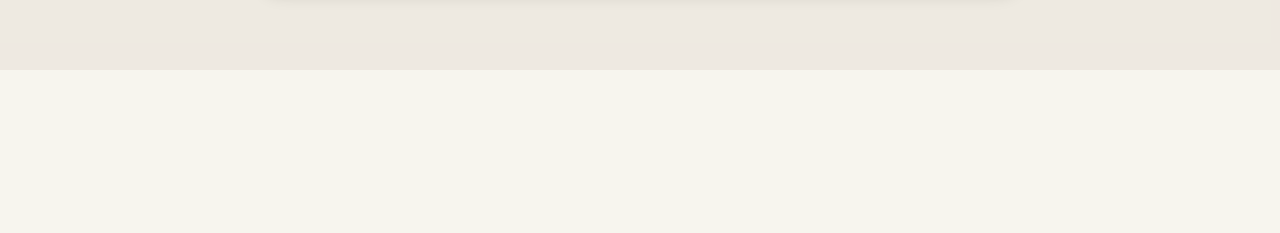
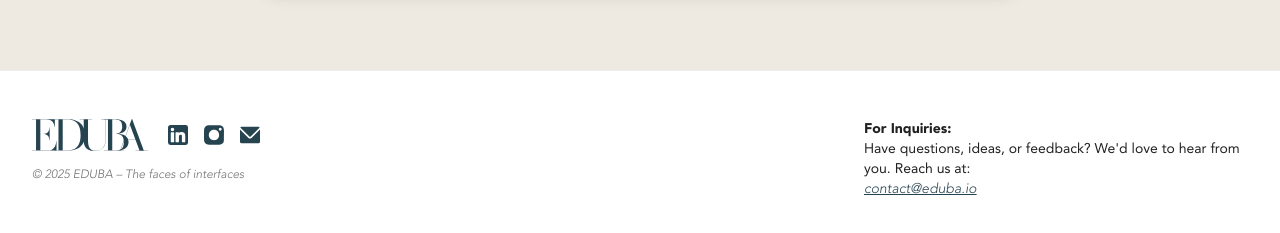
Before and after one commit to banbury-cheese/eduba-website, a Next.js app: page / in a window 1280 px wide. Shown: the part 6816-7049 px from the top of the page. Before the commit the page ends 6886 px from the top, so only its background shows below. Built offline with nearby package versions, Linux system fonts and the light colour scheme; a web font is replaced by a local one.

Commit message:
add footer section

```diff
--- a/app/page.js
+++ b/app/page.js
@@ -424,6 +424,135 @@ export default function Home() {
           </a>
         </div>
       </section>
+
+      <section className="footer">
+        <div className="footer__left">
+          <div className="footer__left-top">
+            <div className="footer__left-top__edubaLogo">
+              <svg
+                xmlns="http://www.w3.org/2000/svg"
+                width="139.591"
+                height="38.553"
+                viewBox="0 0 139.591 38.553"
+              >
+                <g
+                  id="Group_186"
+                  data-name="Group 186"
+                  transform="translate(-15.911 -16)"
+                >
+                  <g
+                    id="Group_79"
+                    data-name="Group 79"
+                    transform="translate(15.911 16)"
+                  >
+                    <path
+                      id="Path_14"
+                      data-name="Path 14"
+                      d="M34.618-160.031c-.324,6.151-3.237,11.331-9.5,11.331H15.356v-19.532h3.237c5.558,0,7.446,2.914,7.716,7.662h.27v-15.647h-.27c-.27,4.8-2.158,7.716-7.716,7.716H15.356V-185.93h7.662c6.259,0,9.065,3.723,9.55,9.227h.27v-9.5H5.32v.27h4.856v37.23H5.32v.27H34.888v-11.6Z"
+                      transform="translate(-5.32 186.444)"
+                      fill="#264350"
+                    />
+                    <path
+                      id="Path_15"
+                      data-name="Path 15"
+                      d="M21.075-186.2H5.32v.27h4.91v37.23H5.32v.27H21.075c16.673,0,21.259-10.036,21.259-18.885C42.334-176.218,37.748-186.2,21.075-186.2Zm0,37.5H15.356v-37.23h5.719c14.029,0,15.809,10.791,15.809,18.615C36.885-159.546,35.1-148.7,21.075-148.7Z"
+                      transform="translate(21.658 186.444)"
+                      fill="#264350"
+                    />
+                    <path
+                      id="Path_16"
+                      data-name="Path 16"
+                      d="M41.417-186.2H31.381v.27h4.856v25.468c0,7.716-4.263,12.248-11.709,12.248-6.583,0-9.119-4.424-9.119-12.464V-185.93h4.856v-.27H5.32v.27h4.91v25.252c0,9.6,5.4,12.788,13.759,12.788,7.446,0,12.518-4.047,12.518-12.572V-185.93h4.91Z"
+                      transform="translate(52.085 186.444)"
+                      fill="#264350"
+                    />
+                    <path
+                      id="Path_17"
+                      data-name="Path 17"
+                      d="M22.154-168.772c6.205-.54,10.414-3.076,10.414-8.363,0-6.8-5.288-9.065-13.759-9.065H5.32v.27h4.91v37.23H5.32v.27H20.428c9.766,0,14.622-4.317,14.622-10.414C35.05-165.211,29.762-168.34,22.154-168.772ZM18.809-185.93c7.23,0,8.579,3.777,8.579,8.795,0,4.37-1.888,8.363-8.309,8.363H15.41V-185.93Zm1.4,37.23h-4.8v-19.856h4.8c7.284,0,9.119,4.64,9.119,9.712C29.331-154.474,28.737-148.7,20.212-148.7Z"
+                      transform="translate(81.295 186.444)"
+                      fill="#264350"
+                    />
+                    <path
+                      id="Path_18"
+                      data-name="Path 18"
+                      d="M29.174-150.184,15.092-188.062h-.378L.739-150.184h-3.4v.27H5.056v-.27H1.063l4.64-12.68H19.3l4.694,12.68H19.139v.27H34.085v-.27ZM5.811-163.134l6.637-18.022,6.745,18.022Z"
+                      transform="translate(105.506 188.062)"
+                      fill="#264350"
+                    />
+                  </g>
+                </g>
+              </svg>
+            </div>
+            <div className="footer__left-socials">
+              <a
+                className="footer__left-socials__linkedin"
+                href="https://www.linkedin.com/company/edu-ba/"
+              >
+                <svg
+                  xmlns="http://www.w3.org/2000/svg"
+                  width="19.509"
+                  height="19.509"
+                  viewBox="0 0 19.509 19.509"
+                >
+                  <path
+                    id="linkedin-svgrepo-com"
+                    d="M0,8.055V22.643A2.438,2.438,0,0,0,2.461,25.1H17.049a2.535,2.535,0,0,0,1.729-.732,2.358,2.358,0,0,0,.732-1.729V8.055a2.438,2.438,0,0,0-2.461-2.461H2.461a2.361,2.361,0,0,0-1.729.732A2.531,2.531,0,0,0,0,8.055ZM2.637,9.987a1.752,1.752,0,0,1,1.7-1.758A1.782,1.782,0,0,1,6.094,9.987a1.738,1.738,0,0,1-1.758,1.729A1.707,1.707,0,0,1,2.637,9.987Zm4.716,12.04V13.093a.407.407,0,0,1,.352-.381h2.49c.352,0,.352.411.352.674a3.409,3.409,0,0,1,2.549-.879c2.285,0,3.749,1.084,3.749,3.486v6.035a.383.383,0,0,1-.352.381H13.914a.382.382,0,0,1-.352-.381V16.579c0-.908-.263-1.406-1.289-1.406-1.289,0-1.611.849-1.611,1.992v4.863a.414.414,0,0,1-.411.381H7.7a.437.437,0,0,1-.352-.381Zm-4.658,0V13.093a.407.407,0,0,1,.352-.381H5.6a.353.353,0,0,1,.381.381v8.934a.388.388,0,0,1-.381.381H3.046a.407.407,0,0,1-.352-.381Z"
+                    transform="translate(0 -5.594)"
+                    fill="#264350"
+                  />
+                </svg>
+              </a>
+              <a
+                className="footer__left-socials__insta"
+                href="https://www.instagram.com/lostandlucky/"
+              >
+                <svg
+                  xmlns="http://www.w3.org/2000/svg"
+                  width="21.548"
+                  height="21.183"
+                  viewBox="0 0 21.548 21.183"
+                >
+                  <path
+                    id="instagram-svgrepo-com"
+                    d="M47.288,84.962c-2.619,0-6.345-.132-8.83-.132-4.647,0-5.909-2.749-5.909-6.244s.069-7.36.069-8.685c0-3.926,1.739-6.107,6.048-6.107,1.594,0,7.589-.015,9.629-.015,3.921,0,5.8,1.619,5.8,6.36,0,1.17-.086,3.36-.086,9.434C54.012,83.394,52.207,84.962,47.288,84.962ZM43.354,68.833c-7.315,0-7.667,11.132.124,11.132C50.6,79.965,50.641,68.833,43.354,68.833Zm6.612-2.206a1.6,1.6,0,1,0,.038,3.2A1.6,1.6,0,0,0,49.966,66.627Z"
+                    transform="translate(-32.55 -63.78)"
+                    fill="#264350"
+                    fillRule="evenodd"
+                  />
+                </svg>
+              </a>
+              <a
+                className="footer__left-socials__email"
+                href="mailto:contact@eduba.io"
+              >
+                <svg
+                  xmlns="http://www.w3.org/2000/svg"
+                  width="24.414"
+                  height="20.345"
+                  viewBox="0 0 24.414 20.345"
+                >
+                  <g id="layer1" transform="translate(-3 -294.063)">
+                    <path
+                      id="rect4592"
+                      d="M5.034,5a2.028,2.028,0,0,0-1.7.926L14.488,17.084a.993.993,0,0,0,1.438,0L27.084,5.926A2.028,2.028,0,0,0,25.379,5ZM3,8.473V23.31a2.03,2.03,0,0,0,2.034,2.034H25.379a2.03,2.03,0,0,0,2.034-2.034V8.473L17.364,18.522a3.067,3.067,0,0,1-4.315,0Z"
+                      transform="translate(0 289.063)"
+                      fill="#264350"
+                    />
+                  </g>
+                </svg>
+              </a>
+            </div>
+          </div>
+          <div className="footer__left-bottom">
+            &copy; 2025 EDUBA &ndash; The faces of interfaces
+          </div>
+        </div>
+        <div className="footer__right">
+          <b>For Inquiries:</b> <br /> Have questions, ideas, or feedback? We&apos;d
+          love to hear from you. Reach us at: <br /> <a href="mailto:contact@eduba.io">contact@eduba.io</a>
+        </div>
+      </section>
     </main>
   );
 }
--- a/styles/hero.scss
+++ b/styles/hero.scss
@@ -7,7 +7,11 @@ main {
 
 .heroSection {
   @apply relative w-full min-h-screen px-8 py-12 flex flex-col;
-  background: linear-gradient(180deg, rgba(221, 211, 200, 0.45) 0%, var(--white) 55%);
+  background: linear-gradient(
+    180deg,
+    rgba(221, 211, 200, 0.45) 0%,
+    var(--white) 55%
+  );
 
   @include media("<tablet") {
     @apply px-5 py-8 min-h-fit;
@@ -115,7 +119,7 @@ main {
     font-size: clamp(2.75rem, 6vw, 5rem);
     line-height: 1.05;
     color: var(--eduba-blue);
-     @include media("<tablet") {
+    @include media("<tablet") {
       @apply text-3xl mb-7;
     }
   }
@@ -135,7 +139,8 @@ main {
     color: var(--white);
 
     &:hover {
-      background-color: var(--red);
+      background-color: var(--yellow);
+      color: var(--charcoal);
     }
 
     &:active {
@@ -584,7 +589,8 @@ main {
     color: var(--white);
 
     &:hover {
-      background-color: var(--red);
+      background-color: var(--yellow);
+      color: var(--charcoal);
     }
 
     &:active {
@@ -593,7 +599,71 @@ main {
   }
 }
 
-.links,
 .footer {
-  @apply hidden;
+  @apply w-full px-8 py-12 bg-white text-[var(--charcoal)] flex justify-between items-start gap-8;
+  border-top: 1px solid rgba(33, 33, 33, 0.08);
+
+  @include media("<tablet") {
+    @apply flex-col gap-6 px-5;
+  }
+
+  &__left {
+    @apply flex flex-col gap-4;
+
+    &-top {
+      @apply flex flex-wrap gap-5 items-center;
+
+      &__edubaLogo {
+        @apply h-8 w-auto;
+
+        svg {
+          @apply h-full w-auto;
+        }
+      }
+    }
+
+    &-socials {
+      @apply flex gap-4 items-center;
+
+      &__linkedin,
+      &__insta,
+      &__email {
+        @apply h-5 w-5 cursor-pointer transition-transform duration-150;
+
+        &:hover {
+          @apply scale-105;
+        }
+
+        svg {
+          @apply h-full w-full;
+        }
+      }
+    }
+
+    &-bottom {
+      @apply text-xs;
+      font-family: "Avenir";
+      font-weight: 200;
+      font-style: italic;
+      color: var(--grey);
+    }
+  }
+
+  &__right {
+    @apply text-sm max-w-sm;
+
+    @include media("<tablet") {
+      @apply max-w-full;
+    }
+
+    b {
+      @apply font-bold;
+    }
+
+    a {
+      @apply italic underline;
+      font-weight: 300;
+      color: var(--eduba-blue);
+    }
+  }
 }
```
